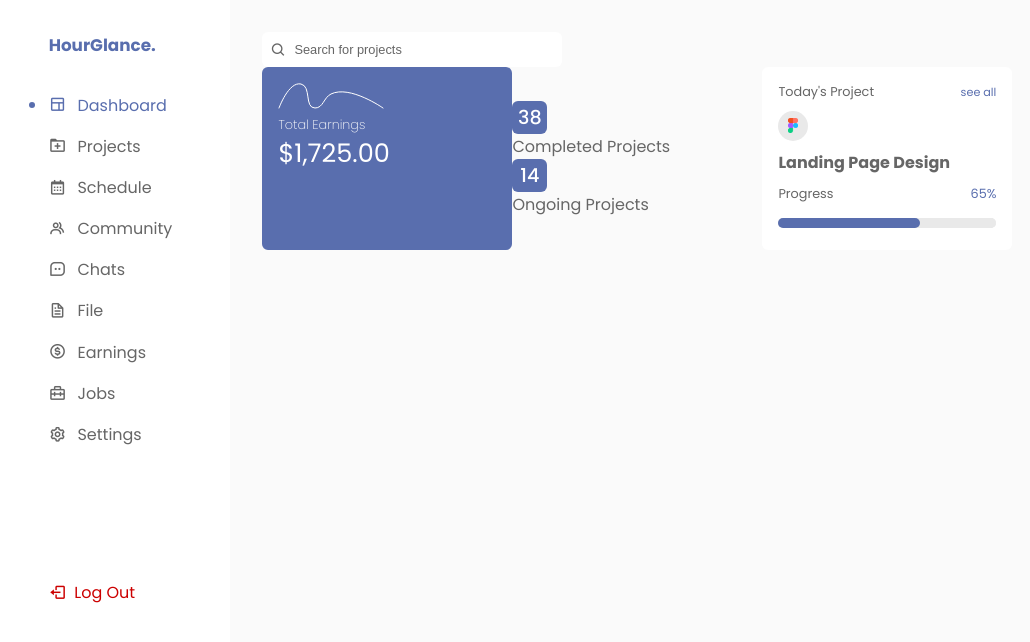
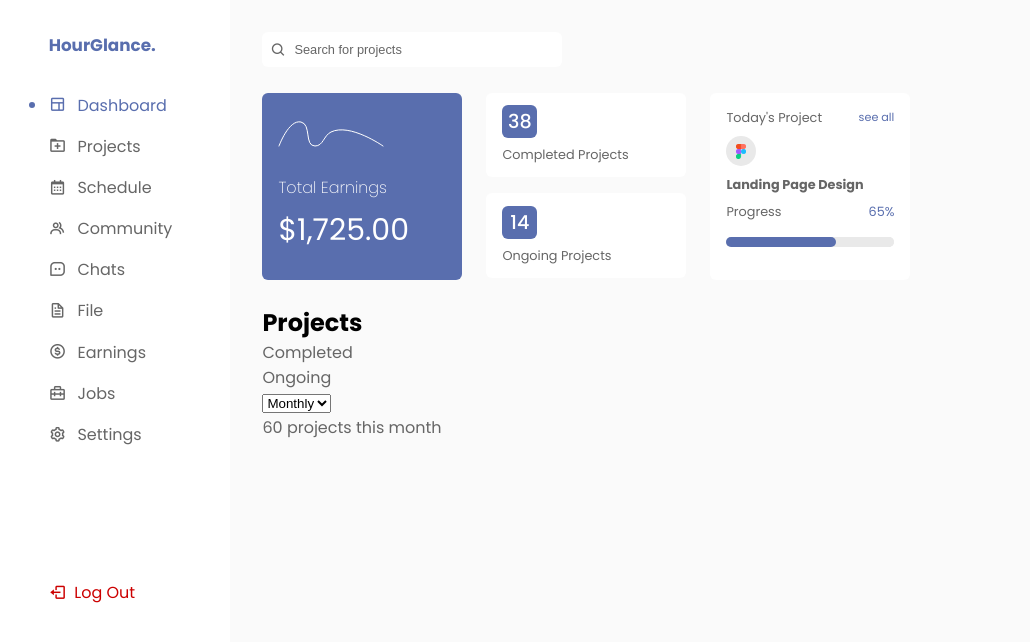
Before and after one commit to Jon-tim/HourGlance, a plain HTML site: page index.html in a window 1280 px wide. Shown: the whole page, without its empty margins (0-1030 px from the left). Drawn offline with nearby package versions, Linux system fonts and the light colour scheme.

Commit message:
worked on chart section

```diff
--- a/index.html
+++ b/index.html
@@ -67,11 +67,11 @@
             <p>$1,725.00</p>
           </div>
           <div class="projects">
-            <div class="completed-project">
+            <div class="completed-project project-comp">
               <div class="span">38</div>
               <p>Completed Projects</p>
             </div>
-            <div class="ongoing-project">
+            <div class="ongoing-project project-comp">
               <div class="span">14</div>
               <p>Ongoing Projects</p>
             </div>
@@ -98,6 +98,26 @@
             </div>
           </div>
         </div>
+        <div class="chart-section">
+          <div class="chart-head">
+            <div class="header">
+              <h1>Projects</h1>
+              <div class="metrics">
+                <p>Completed</p>
+                <p>Ongoing</p>
+              </div>
+            </div>
+            <div class="periodics">
+              <!-- <p>Monthly <i class="bx bx-chevron-down"></i></p> -->
+              <select id="">
+                <option value="Monthly">Monthly</option>
+                <option value="Daily">Daily</option>
+                <option value="Yearly">Yearly</option>
+              </select>
+            </div>
+          </div>
+          <p><span>60</span> projects this month</p>
+        </div>
       </section>
       <aside class="side-content"></aside>
     </main>
--- a/src/style.css
+++ b/src/style.css
@@ -111,6 +111,9 @@ nav ul li i,
 
 /* MAIN-CONTENT */
 .main-content {
+  display: flex;
+  flex-direction: column;
+  gap: 1.6rem;
   margin-top: 2rem;
 }
 .search-bar {
@@ -142,6 +145,7 @@ nav ul li i,
 .top-details {
   display: flex;
   align-items: center;
+  gap: 1.5rem;
 }
 
 .earnings {
@@ -152,13 +156,20 @@ nav ul li i,
   font-size: 2rem;
 } */
 
+.earnings svg {
+  margin: 0.8rem 0rem;
+}
+
 .earnings p:nth-child(2) {
+  margin: 0.5rem 0rem;
   font-size: 0.8rem;
+  font-size: 16px;
   font-weight: 200;
 }
 
 .earnings p:nth-child(3) {
   font-size: 1.6rem;
+  font-size: 30px;
 }
 
 .earnings i,
@@ -166,15 +177,12 @@ nav ul li i,
   color: #fff;
 }
 
-.card {
-  height: 183px;
-  width: 250px;
+.card,
+.project-comp {
+  height: 187.2px;
+  width: 200px;
   padding: 1rem;
   border-radius: 6px;
-}
-
-.projects {
-  width: 250px;
 }
 
 .current-projects {
@@ -191,6 +199,7 @@ nav ul li i,
 
 .current-projects > div:nth-child(1) p:nth-child(1) {
   text-transform: capitalize;
+  /* font-size: 16px; */
 }
 
 .current-projects > div:nth-child(1) p:nth-child(2) {
@@ -217,7 +226,7 @@ nav ul li i,
 }
 
 .current-projects > p {
-  font-size: 1rem;
+  font-size: 0.8rem;
   font-weight: 600;
   text-transform: capitalize;
   margin-bottom: 0.6rem;
@@ -225,6 +234,7 @@ nav ul li i,
 
 .current-projects .progress p:nth-child(1) {
   text-transform: capitalize;
+  /* font-size: 16px; */
 }
 
 progress {
@@ -269,4 +279,23 @@ progress::-moz-progress-bar {
   border-radius: 6px;
   display: grid;
   place-items: center;
+  margin-bottom: 0.5rem;
 }
+
+.projects {
+  display: flex;
+  flex-direction: column;
+  gap: 1rem;
+  width: 200px;
+  height: 187.2px;
+}
+.project-comp {
+  padding: 0.8rem 1rem;
+  background-color: #fff;
+  height: unset;
+}
+.project-comp p {
+  font-size: 0.8rem;
+}
+
+/* CHART SECTION */
```
